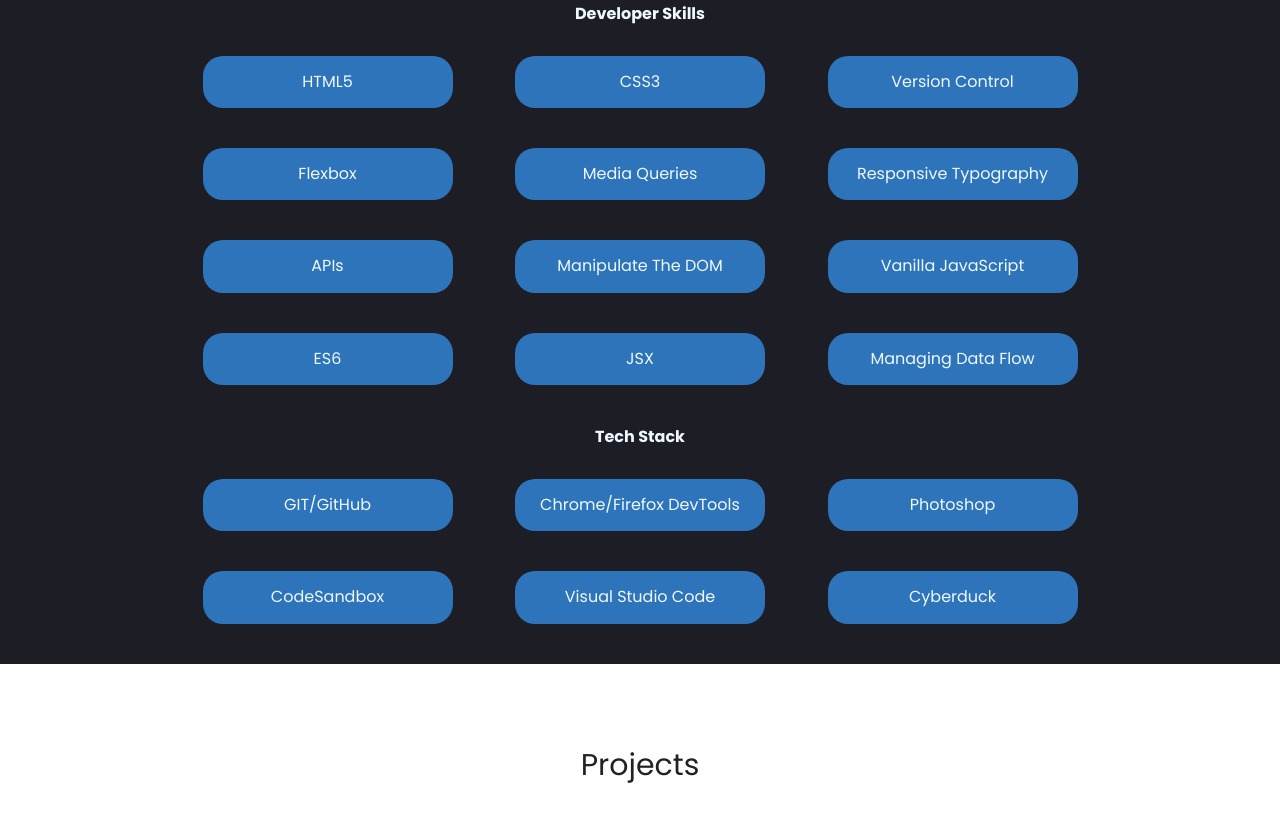
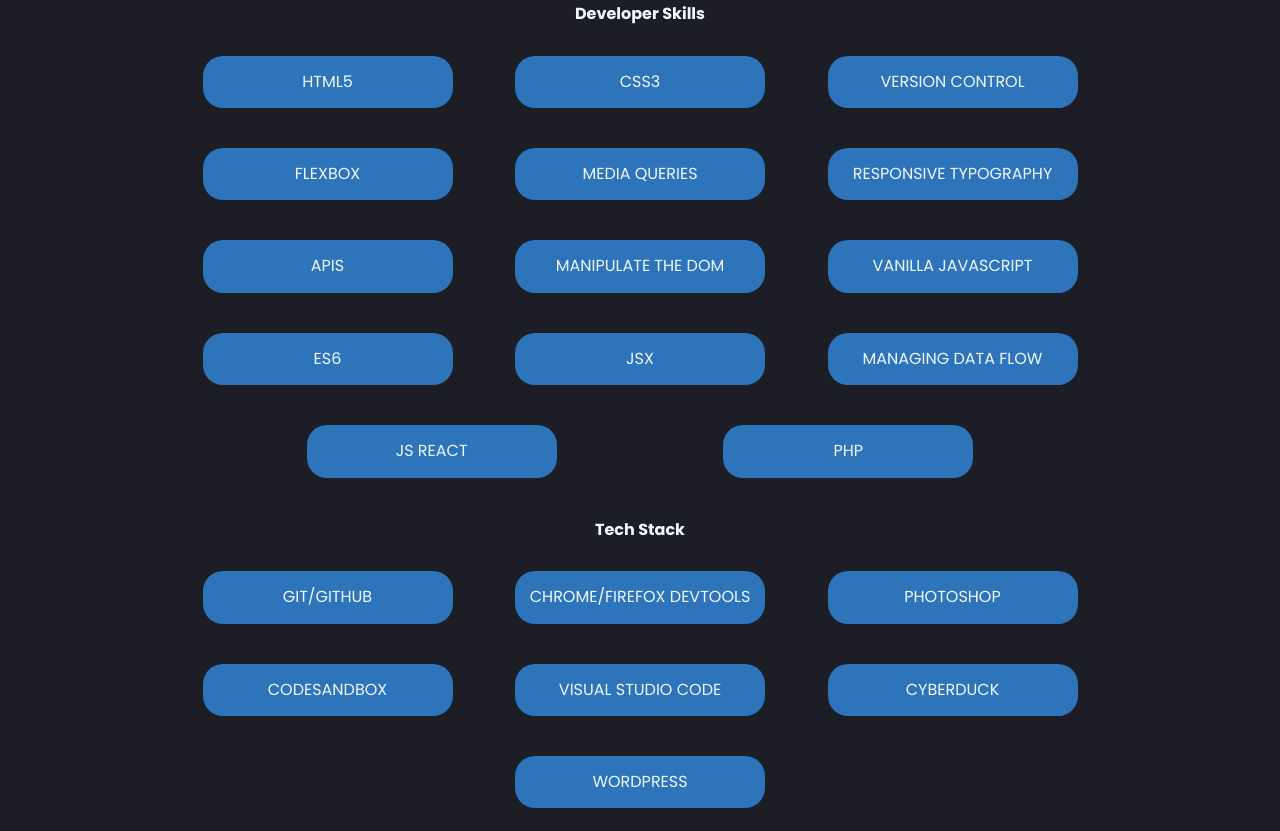
Before and after one commit to TwixmixyJanet/portfolio-frontenddev, a website built with webpack: page index.html in a window 1280 px wide. Shown: the part 1451-2282 px from the top of the page. Built offline with nearby package versions, Linux system fonts and the light colour scheme.

Commit message:
Updates to skills

```diff
--- a/css/style.css
+++ b/css/style.css
@@ -272,7 +272,7 @@
    }
 
    .skill, .tech {
-    text-transform: capitalize;
+    text-transform: uppercase;
     background-color: #2D74BA;
     border-radius: 20px;
     color:rgb(240, 248, 255);
--- a/index.html
+++ b/index.html
@@ -100,6 +100,8 @@
             <p class="skill">ES6</p>
             <p class="skill">JSX</p>
             <p class="skill">Managing Data Flow</p>
+            <p class="skill">JS React</p>
+            <p class="skill">PHP</p>
         </div>
         <h4>Tech Stack</h4>
         <div class="techskills">
@@ -109,6 +111,7 @@
             <p class="tech">CodeSandbox</p>
             <p class="tech">Visual Studio Code</p>
             <p class="tech">Cyberduck</p>
+            <p class="tech">WordPress</p>
         </div>
     </div>
 </section>
```
